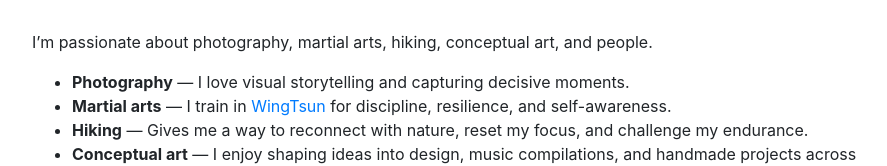
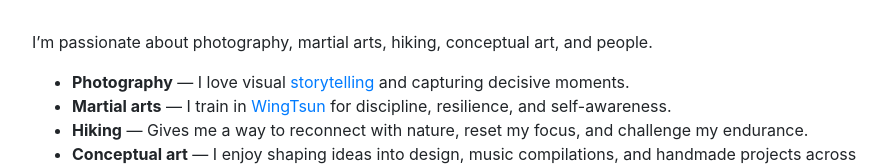
Before and after one commit to dimadavidoff/cv, a website with bundled scripts: page index.html in a window 1280 px wide. Shown: the part 3686-3852 px from the top of the page, without its empty margins (288-1175 px from the left). Built offline with nearby package versions, Linux system fonts and the light colour scheme; a web font is replaced by a local one.

Commit message:
Update index.html

```diff
--- a/index.html
+++ b/index.html
@@ -290,7 +290,7 @@
           <h2 class="mb-5">Interests</h2>
           <p>I’m passionate about photography, martial arts, hiking, conceptual art, and people.</p>
 <ul>
-  <li><strong>Photography</strong> — I love visual storytelling and capturing decisive moments.</li>
+  <li><strong>Photography</strong> — I love visual <a href="https://dimitridavidoff.wordpress.com/" target="_blank">storytelling</a> and capturing decisive moments.</li>
   <li><strong>Martial arts</strong> — I train in <a href="https://www.wingtsunwelt.com/?language=en" target="_blank">WingTsun</a> for discipline, resilience, and self-awareness.</li>
   <li><strong>Hiking</strong> — Gives me a way to reconnect with nature, reset my focus, and challenge my endurance.</li>
   <li><strong>Conceptual art</strong> — I enjoy shaping ideas into design, music compilations, and handmade projects across disciplines.</li>
```
